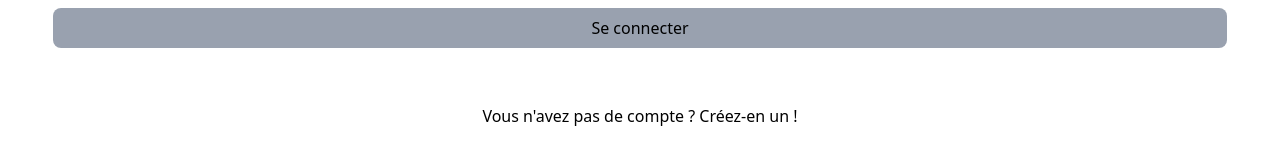
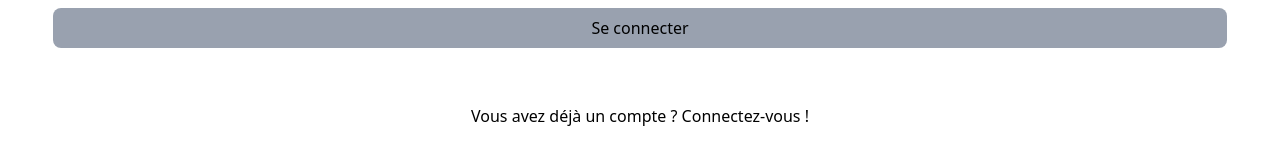
Before and after one commit to BaptisteDelavenay/Hop, a PHP site: page /compte/inscriptionCollaborateur.php in a window 1280 px wide. Shown: the part 688-856 px from the top of the page. Run offline with PHP 8.4, Linux system fonts and the light colour scheme; data comes from the database, SQL or seed files in the repository; style sheets or scripts are compiled from the project's sources.

Commit message:
commentaire inscriptionCollaborateur.php

```diff
--- a/compte/inscriptionCollaborateur.php
+++ b/compte/inscriptionCollaborateur.php
@@ -7,6 +7,7 @@
     <link href="../ASSETS/dist/output.css" rel="stylesheet">
 </head>
 
+<!-- Requete SQL pour récupérer l'ensemble des entreprises pour le formulaire de création de compte -->
 <?php
     require("../connexionBDD/connexionBDD.php");
     $queryEntreprise = $db->prepare("SELECT DISTINCT nom FROM `entreprise`;");
@@ -58,13 +59,11 @@
             </select>
         </div>
 
-
-
         <!-- Submit -->
         <input type="submit" value="Se connecter" class="w-11/12 bg-gray-400 h-10 rounded-lg mt-14">
 
         <!-- Lien vers la création de compte -->
-        <p class="text-center mt-14 mb-10">Vous n'avez pas de compte ? <a href="inscriptionChoix.php">Créez-en un !</a></p>
+        <p class="text-center mt-14 mb-10">Vous avez déjà un compte ? <a href="inscriptionChoix.php">Connectez-vous !</a></p>
     </form>
 </body>
 </html>
```
